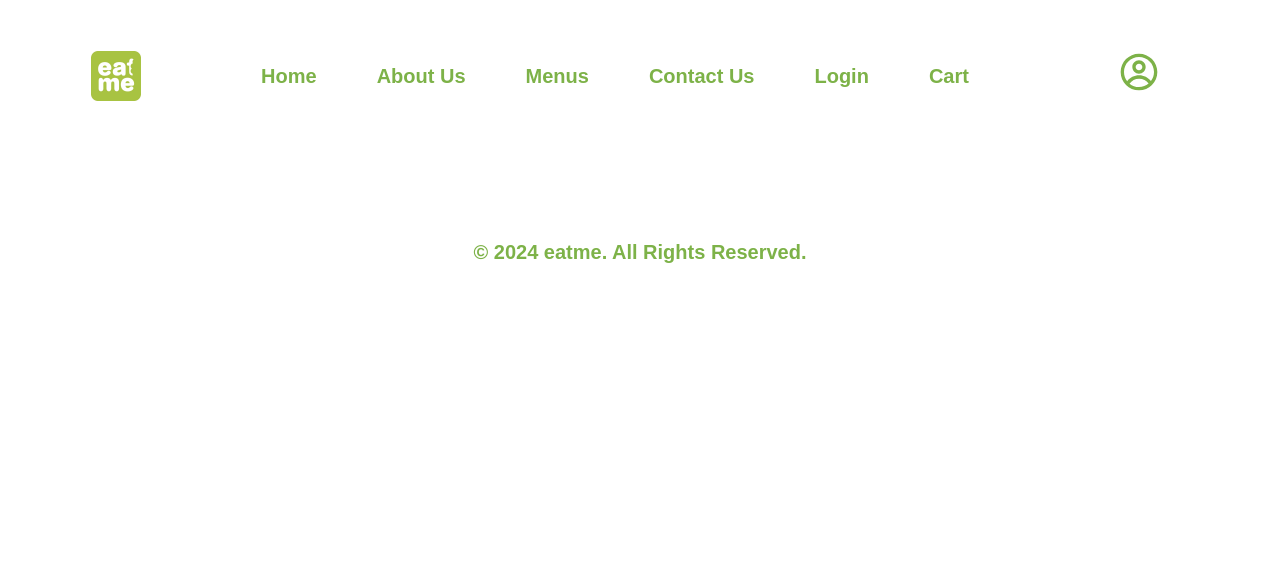
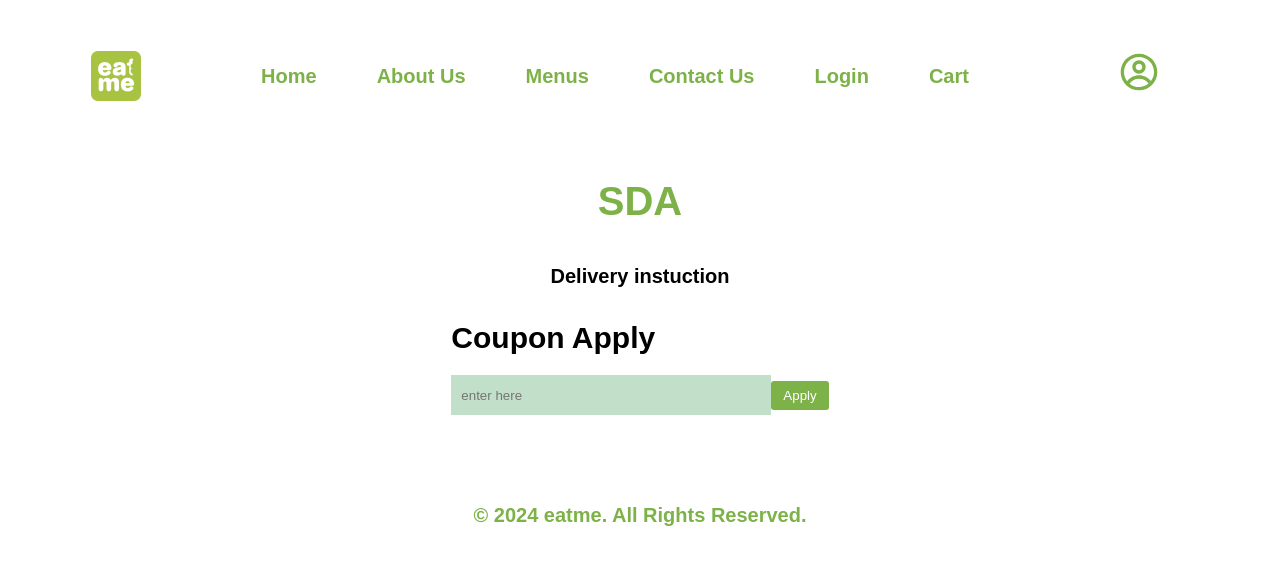
Before and after one commit to apurba-sarkar/eatmeweb, a React (Vite) app in the folder client/: page /checkout in a window 1280 px wide. Shown: the top 564 px of the page. Built offline with nearby package versions, Linux system fonts and the light colour scheme; a web font is replaced by a local one.

Commit message:
bug fixes

```diff
--- a/client/src/App.jsx
+++ b/client/src/App.jsx
@@ -15,6 +15,7 @@ import Contactus from "./pages/Contactus";
 import Aboutus from "./pages/Aboutus";
 import Profile from "./pages/Profile";
 import Cart from "./pages/Cart";
+import CheckOut from "./pages/CheckOut";
 
 
 
@@ -34,6 +35,7 @@ function App() {
         <Route exact path="/aboutus" element={<Aboutus/>}/>
         <Route exact path="/contactus" element={<Contactus/>}/>
         <Route exact path="/cart" element={<Cart/>}/>
+        <Route exact path="/checkout" element={<CheckOut/>}/>
         <Route path="/single/:id" element={<SingleDish/>}/>
       </Routes>
       <Footer/>
--- a/client/src/Components/OrderSummary.jsx
+++ b/client/src/Components/OrderSummary.jsx
@@ -7,22 +7,24 @@ import { TableBuilder, TableData, TableHead, TableRow } from "../ui/Table";
 export default function OrderSummary() {
   return (
     <div>
-       {/* <Box color="none" type="support">
+      {/* <Box color="none" type="support">
       <Headings type="h2">Coupon Apply</Headings>
       <Input varient="input" placeholder="enter here"/>
       <Button varient="primary">Apply</Button>
       </Box> */}
-      <Button varient="primary" size="m">Continue</Button>
+      <Button varient="primary" size="m">
+        Continue
+      </Button>
       <Headings>ORDER SUMMARY</Headings>
-      <Headings type="label" >Total item in cart</Headings>
+      <Headings type="label">Total item in cart</Headings>
       <TableBuilder size="special">
-        <TableHead col="four">
+        <TableHead col="five">
           <TableData>image</TableData>
           <TableData style={{ justifySelf: "left" }}>description</TableData>
           <TableData>price</TableData>
           <TableData>Qnt</TableData>
         </TableHead>
-        <TableRow col="four">
+        <TableRow col="five">
           <TableData>dasd</TableData>
           <TableData style={{ justifySelf: "left" }}>dasd</TableData>
           <TableData>dasd</TableData>
@@ -35,16 +37,16 @@ export default function OrderSummary() {
                 {Array.from({ length: 10 }, (_, i) => i + 1).map((num) => (
                   <option value={num} key={num}>
                     {num}
-
                   </option>
                 ))}
               </select>
             </div>
           </TableData>
+          <TableData>
+            <Button size="s" varient="none">Remove</Button>
+          </TableData>
         </TableRow>
       </TableBuilder>
-
-
     </div>
   );
 }
--- /dev/null
+++ b/client/src/pages/CheckOut.jsx
@@ -0,0 +1,21 @@
+import React from "react";
+import { Headings } from "../ui/Headings";
+import { Button } from "../ui/Button";
+import { Input } from "../ui/Input";
+import { Box } from "../ui/Box";
+
+export default function CheckOut() {
+  return (
+    <div className="checkout">
+      <Headings type="h1" colorvar="primary">
+        sda
+      </Headings>
+      <Headings>Delivery instuction</Headings>
+      <Box color="none" type="support">
+        <Headings type="h2">Coupon Apply</Headings>
+        <Input varient="input" placeholder="enter here" />
+        <Button varient="primary">Apply</Button>
+      </Box>
+    </div>
+  );
+}
--- a/client/src/pages/Menu.jsx
+++ b/client/src/pages/Menu.jsx
@@ -12,7 +12,7 @@ import FullDetails from "../Components/FullDetails";
 // import SingleDish from "./SingleDish";
 export default function Menu() {
   // const navigate = useNavigate();
-  console.log(data);
+  // console.log(data);
   // console.log(data[0].id);
 
   const [dish, setDish] = useState("");
--- a/client/src/styles/Global.style.js
+++ b/client/src/styles/Global.style.js
@@ -240,7 +240,7 @@ figure{
 .card-number{
 
     /* margin-right:2rem; */
-    font-size:2rem;
+    font-size:3rem;
 
 }
 
@@ -370,6 +370,15 @@ figure{
 
 
 
+
+    /* ----------checkout----------- */
+
+.checkout{
+ display:flex;
+ align-items:center;
+ justify-content:center;
+ flex-direction:column;
+}
 `;
 
 export default GlobalStyle;
--- a/client/src/ui/Table.jsx
+++ b/client/src/ui/Table.jsx
@@ -22,6 +22,9 @@ const col = {
   four: css`
     grid-template-columns: 1fr 2fr 1fr 1fr;
   `,
+  five: css`
+    grid-template-columns: 1fr 2fr 1fr 1fr 1fr;
+  `,
 };
 
 const TableBuilder = styled.div`
@@ -44,6 +47,8 @@ const TableBuilder = styled.div`
 `;
 
 const TableData = styled.div`
+display:flex;
+align-items:center;
   /* background-color: yellow; */
 `;
 
```
